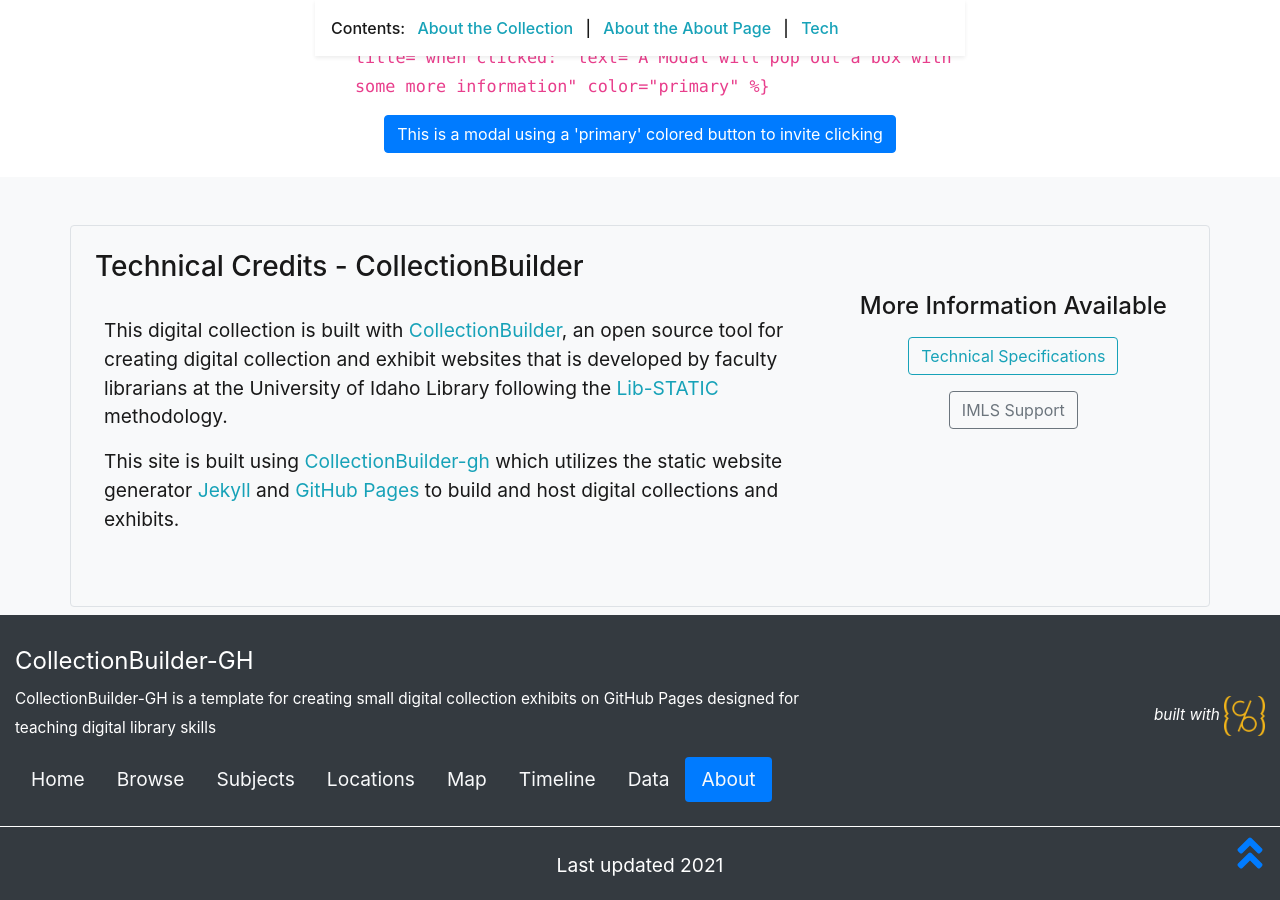
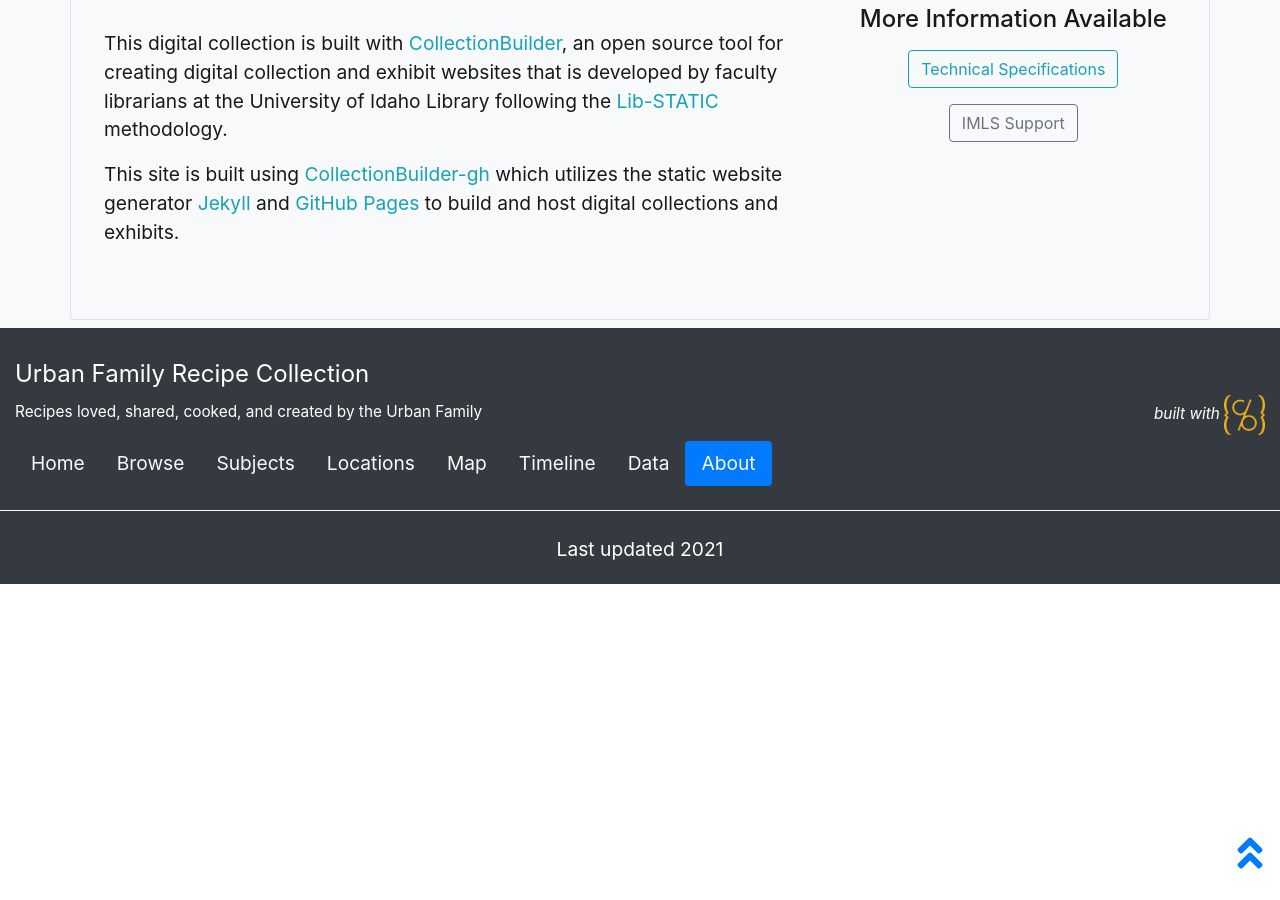
Before and after one commit to KatieMik/Urban-Family-Recipe-Collection, a Jekyll site: the page built from pages/about.md, in a window 1280 px wide and 900 px high, scrolled down 5180 px. Built offline with Jekyll 4.4.1, drawn with Linux system fonts in a browser that asks for light colours; after the commit the page ends 5764 px from its top, so only the background shows below that; some of the changed text lies outside the part shown.

Commit message:
Added Urban Collection to Config

```diff
--- a/_config.yml
+++ b/_config.yml
@@ -20,21 +20,21 @@
 # SITE SETTINGS
 #
 # title of site appears in banner
-title: CollectionBuilder-GH
-# tagline, a short phrase that will appear throughout the site in the top banner
+title: Urban Family Recipe Collection
+# Recipes Cooked & Shared by the Urban Family
 tagline: a template for creating simple digital exhibits
 # description appears in meta tags and other locations
 # this description might appear in search result lists, keep around 160 characters max
-description: "CollectionBuilder-GH is a template for creating small digital collection exhibits on GitHub Pages designed for teaching digital library skills"
+description: "Recipes loved, shared, cooked, and created by the Urban Family"
 # creator of the digital collection, to appear in meta tags; we typically use our GitHub usernames but feel free to just use your name
-author: CollectionBuilder
+author: Katie Mikulka
 
 ##########
 # COLLECTION SETTINGS
 #
 # Set the metadata for your collection (the name of the csv file in your _data directory that describes the objects in your collection)
 # Use the filename of your CSV **without** the ".csv" extension! E.g. _data/demo-metadata.csv --> "demo-metadata"
-metadata: demo-metadata
+metadata: urban-metadata
 
 ##########
 # GOOGLE SERVICES [optional!]
```
